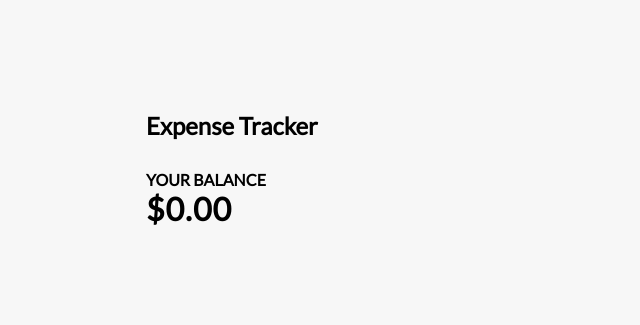
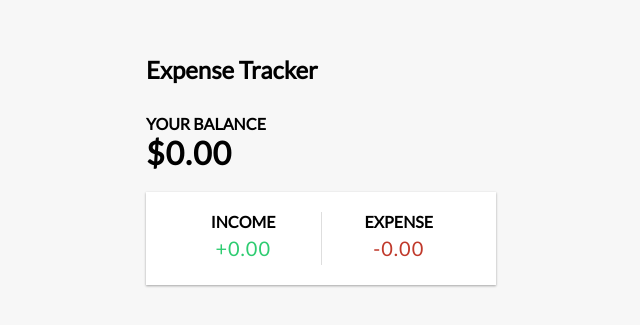
Before and after one commit to Asadbek-Dev/expense_tracker, a React (Create React App) app: page / in a window 1280 px wide. Shown: the part 225-550 px from the top of the page, without its empty margins (319-959 px from the left). Built offline with nearby package versions, Linux system fonts and the light colour scheme.

Commit message:
added IncomeExpenses component

```diff
--- a/src/App.js
+++ b/src/App.js
@@ -1,6 +1,7 @@
 import './App.css';
 import { Header } from './components/Header';
 import { Balance } from './components/Balance';
+import { IncomeExpenses } from './components/IncomeExpenses';
 
 function App() {
   return (
@@ -8,6 +9,7 @@ function App() {
       <Header/>
       <div className="container">
         <Balance/>
+        <IncomeExpenses/>
       </div>
     </div>
   );
--- /dev/null
+++ b/src/components/IncomeExpenses.js
@@ -0,0 +1,16 @@
+import React from 'react'
+
+export const IncomeExpenses = () => {
+    return (
+        <div className='inc-exp-container'>
+            <div>
+                <h4>Income</h4>
+                <p id="money-plus" className='money plus'>+0.00</p>
+            </div>
+            <div>
+                <h4>Expense</h4>
+                <p id="money-minus" className='money minus'>-0.00</p>
+            </div>
+        </div>
+    )
+}
```
